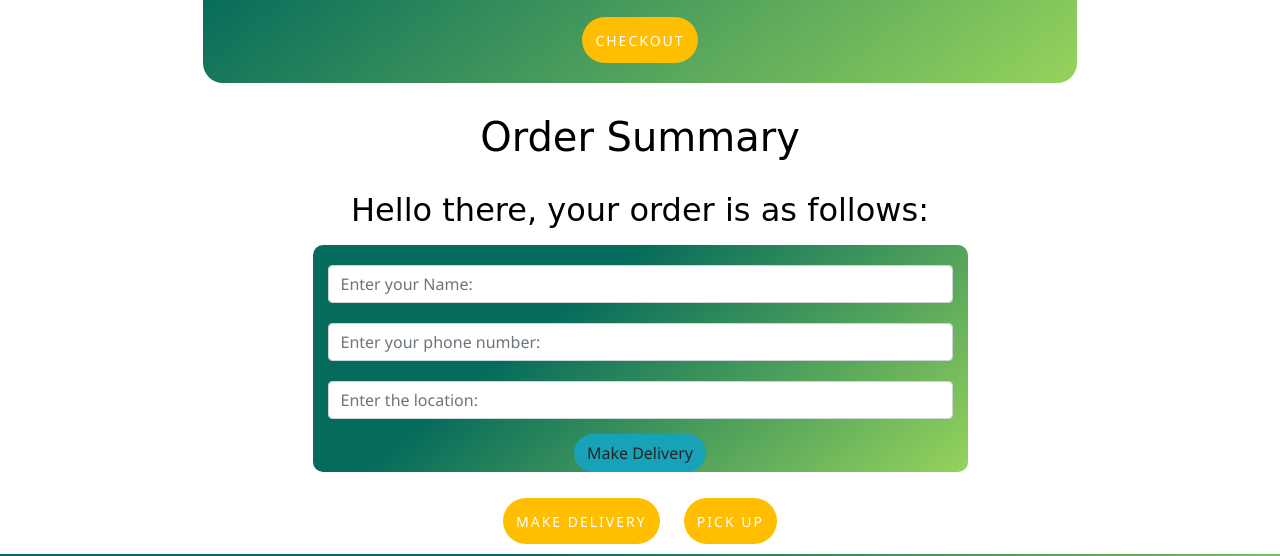
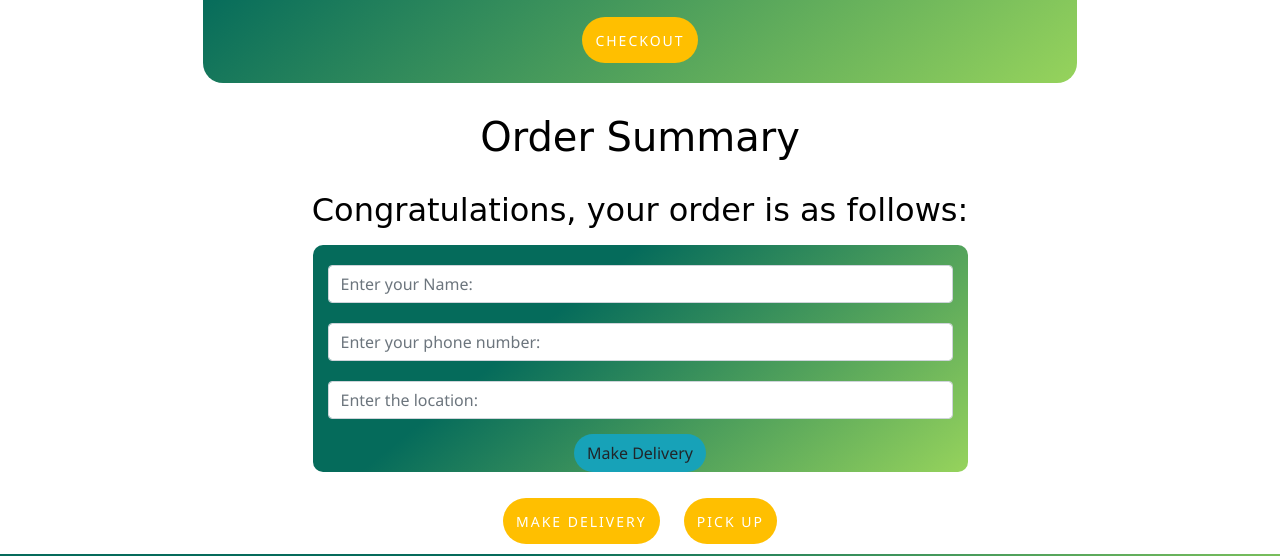
Before and after one commit to amoskipz/Pizza-House, a plain HTML site: page index.html in a window 1280 px wide. Shown: the part 1843-2399 px from the top of the page. Drawn offline with nearby package versions, Linux system fonts and the light colour scheme; a script that the page names is missing; a web font is replaced by a local one.

Commit message:
index.html

```diff
--- a/index.html
+++ b/index.html
@@ -105,7 +105,7 @@
 
 <div class="order-summary" id="sum-order">
     <h1 class="text-center" id="summary">Order Summary</h1>
-    <h2 class="text-center summary">Hello there, your order is as follows:</h2>
+    <h2 class="text-center summary">Congratulations, your order is as follows:</h2>
     <ol id="list" class="text-center sum">
     </ol>
 
```
